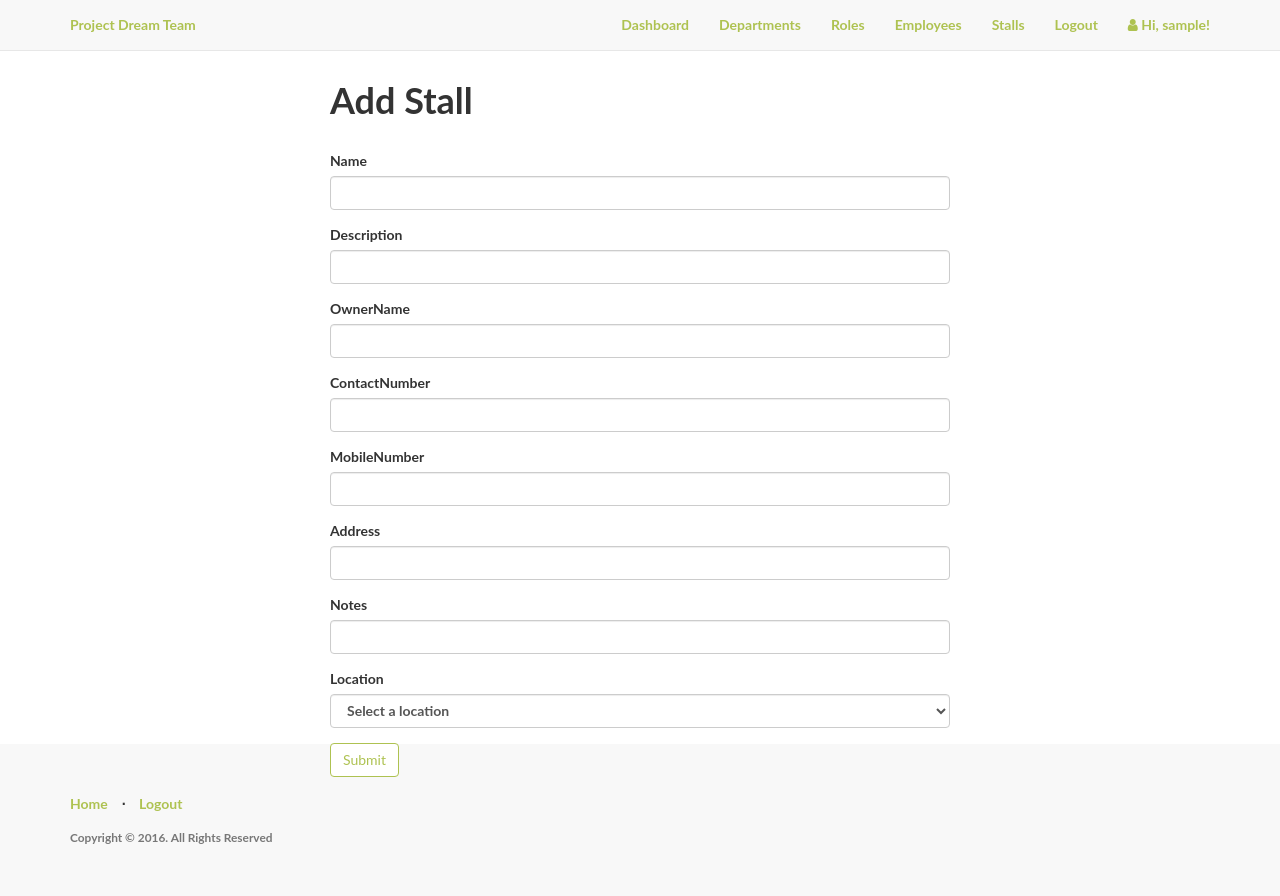
After one commit to gouthamravella/flask-oms, a Flask app: page /admin/stalls/add in a window 1280 px wide. The commit adds this page. Run offline with Flask 2, Linux system fonts and the light colour scheme; a user stored in the database is signed in; tables that the repository leaves empty hold one stand-in row (values such as "Sample post"); parts of the project's set-up code (start-up, migrations or seed data) failed here and were passed over; some libraries are stand-ins or nearby versions.

Commit message:
Updated Models, Admin forms and views
V1.2

```diff
--- a/app/admin/forms.py
+++ b/app/admin/forms.py
@@ -1,24 +1,24 @@
 from flask_wtf import FlaskForm
-from wtforms import StringField, SubmitField
-from wtforms.validators import DataRequired
+from wtforms import StringField, SubmitField, IntegerField
+from wtforms.validators import DataRequired, Length, Email
 from wtforms.ext.sqlalchemy.fields import QuerySelectField
 
-from ..models import Department, Role
+from ..models import Department, Role, MenuItems, Stalls, Location
 
 class DepartmentForm(FlaskForm):
     """
     Form for admin to add or edit a department
     """
-    name = StringField('Name', validators=[DataRequired()])
-    description = StringField('Description', validators=[DataRequired()])
+    name = StringField('Name', validators=[DataRequired(),Length(max=25)])
+    description = StringField('Description', validators=[DataRequired(),Length(max=255)])
     submit = SubmitField('Submit')
 
 class RoleForm(FlaskForm):
     """
     Form for admin to add or edit a role
     """
-    name = StringField('Name', validators=[DataRequired()])
-    description = StringField('Description', validators=[DataRequired()])
+    name = StringField('Name', validators=[DataRequired(),Length(max=25)])
+    description = StringField('Description', validators=[DataRequired(),Length(max=255)])
     submit = SubmitField('Submit')
 
 class EmployeeAssignForm(FlaskForm):
@@ -30,3 +30,49 @@ class EmployeeAssignForm(FlaskForm):
     role = QuerySelectField(query_factory=lambda: Role.query.all(),
                             get_label="name")
     submit = SubmitField('Submit')
+
+class MenuForm(FlaskForm):
+    """
+    Form for admin to add menu items related to stall
+    """
+    name = StringField('Name', validators=[DataRequired(),Length(max=25)])
+    description = StringField('Description',validators=[Length(max=255)])
+    price = IntegerField('Price', validators=[DataRequired()])
+    stall = QuerySelectField(query_factory=lambda: Stalls.query.all(),
+                            get_label="name")
+    location = QuerySelectField(query_factory=lambda: Location.query.all(),
+                                get_label="location")
+
+class StallsForm(FlaskForm):
+    """
+    Form for admin to register stalls for the respective location
+    """
+    name = StringField('Name', validators=[DataRequired(),Length(max=25)])
+    description = StringField('Description',validators=[Length(max=255)])
+    ownername = StringField('OwnerName', validators=[DataRequired(),Length(max=25)])
+    contact_number = StringField('ContactNumber', validators=[Length(max=25)])
+    mobile_number = StringField('MobileNumber', validators=[DataRequired(),Length(max=25)])
+    address = StringField('Address', validators=[DataRequired(),Length(max=255)])
+    notes = StringField('Notes', validators=[Length(max=255)])
+    location = QuerySelectField(query_factory=lambda: Location.query.all(),
+                                get_label='location',
+                                allow_blank=True,
+                                blank_text=(u'Select a location'),
+                                get_pk=lambda x: x.id)
+    submit = SubmitField('Submit')
+
+class CustomerForm(FlaskForm):
+    """
+    Form for admin to add customer details
+    """
+    name = StringField('Name', validators=[DataRequired(),Length(max=25)])
+    mobile_number = StringField('MobileNumber', validators=[DataRequired(),Length(max=25)])
+    email_id = StringField('EmailId',validators=[Email(message='Please enter a valid email id!')])
+    submit = SubmitField('Submit')
+
+class StatusForm(FlaskForm):
+    """
+    Form for admin to add customer details
+    """
+    name = StringField('UniqueStatusName', validators=[DataRequired(),Length(max=25)])
+    submit = SubmitField('Submit')
--- a/app/admin/views.py
+++ b/app/admin/views.py
@@ -2,9 +2,9 @@ from flask import abort, flash, redirect, render_template, url_for
 from flask_login import current_user, login_required
 
 from . import admin
-from app.admin.forms import DepartmentForm, RoleForm, EmployeeAssignForm
+from app.admin.forms import DepartmentForm, RoleForm, EmployeeAssignForm, StallsForm, MenuForm
 from .. import db
-from ..models import Department, Role, Employee
+from ..models import Department, Role, Employee, Stalls, MenuItems, Location
 
 def check_admin():
     """
@@ -235,3 +235,52 @@ def assign_employee(id):
     return render_template('admin/employees/employee.html',
                            employee=employee, form=form,
                            title='Assign Employee')
+
+# Stalls Views
+
+@admin.route('/stalls', methods=['GET', 'POST'])
+@login_required
+def list_stalls():
+    """
+    List all stalls
+    """
+    check_admin()
+
+    stalls = Stalls.query.all()
+
+    return render_template('admin/stalls/stalls.html',
+                           stalls=stalls, title="Stalls")
+
+@admin.route('/stalls/add', methods = ['GET', 'POST'])
+@login_required
+def add_stall():
+
+    check_admin()
+
+    form = StallsForm()
+    print('Location Id: ',form.location.data)
+    if form.validate_on_submit():
+        stall = Stalls(name=form.name.data,
+                        description=form.description.data,
+                        ownername = form.ownername.data,
+                        contact_number = form.contact_number.data,
+                        mobile_number = form.mobile_number.data,
+                        address = form.address.data,
+                        notes = form.notes.data,
+                        location_id = form.location.data)
+        try:
+            # add stall to the database
+            db.session.add(stall)
+            db.session.commit()
+            flash('You have successfully added a new stall.')
+        except:
+            # in case of any issues
+            flash('Error: not able to add stall due to technical error.')
+
+        # redirect to stalls page
+        return redirect(url_for('admin.list_stalls'))
+
+    # load stall template
+    return render_template('admin/stalls/stall.html', action="Add",
+                           add_stall=add_stall, form=form,
+                           title="Add Stall")
--- /dev/null
+++ b/app/templates/admin/stalls/stall.html
@@ -0,0 +1,28 @@
+{% import "bootstrap/wtf.html" as wtf %}
+{% extends "base.html" %}
+{% block title %}
+    {% if add_stall %}
+        Add Stall
+    {% else %}
+        Edit Stall
+    {% endif %}
+{% endblock %}
+{% block body %}
+<div class="content-section">
+ <div class="outer">
+    <div class="middle">
+      <div class="inner">
+        <div class="center">
+            {% if add_stall %}
+                <h1>Add Stall</h1>
+            {% else %}
+                <h1>Edit Stall</h1>
+            {% endif %}
+            <br/>
+            {{ wtf.quick_form(form) }}
+        </div>
+      </div>
+    </div>
+  </div>
+</div>
+{% endblock %}
--- a/app/templates/base.html
+++ b/app/templates/base.html
@@ -27,6 +27,7 @@
                     <li><a href="{{ url_for('admin.list_departments') }}">Departments</a></li>
                     <li><a href="{{ url_for('admin.list_roles') }}">Roles</a></li>
                     <li><a href="{{ url_for('admin.list_employees') }}">Employees</a></li>
+                    <li><a href="{{ url_for('admin.list_stalls') }}">Stalls</a></li>
                   {% else %}
                     <li><a href="{{ url_for('home.dashboard') }}">Dashboard</a></li>
                   {% endif %}
```
Also changed, not shown: app/models.py (+9 -6 lines), app/templates/admin/stalls/stalls.html (added, +60 -0 lines).
